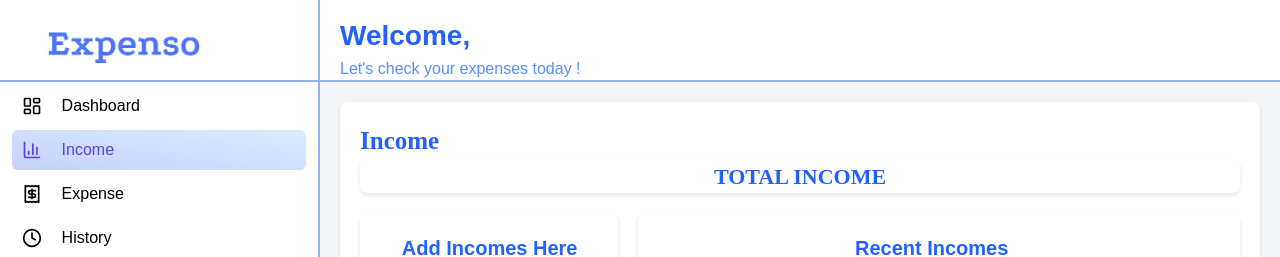
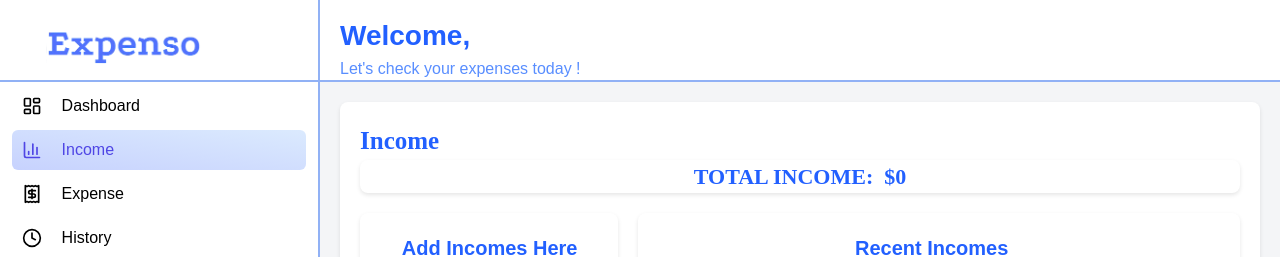
Before and after one commit to HassanKashif-pro/Expense-Tracker, a React (Vite) app in the folder my-react-app/: page /income in a window 1280 px wide. Shown: the top 257 px of the page. Built offline with nearby package versions, Linux system fonts and the light colour scheme; no server answers; a web font is replaced by a local one.

Commit message:
expense cards stylings advanced (WIP)

```diff
--- a/my-react-app/src/pages/Income.tsx
+++ b/my-react-app/src/pages/Income.tsx
@@ -128,7 +128,18 @@ function Income() {
       <Header />
       <div className="card" style={{ height: "80vh", margin: "20px" }}>
         <div className="expense-title">Income</div>
-        <div className="total-card">TOTAL INCOME</div>
+        <div className="total-card">
+          TOTAL INCOME:{" "}
+          <div>
+            <h3>
+              &nbsp; $
+              {incomeData.reduce(
+                (total: number, income: any) => total + income.amount,
+                0
+              )}
+            </h3>
+          </div>
+        </div>
         <div className="cards-wrapper">
           <div className="form-card">
             <div
--- a/my-react-app/src/styles/expense.css
+++ b/my-react-app/src/styles/expense.css
@@ -64,11 +64,12 @@
   width: 97%;
   box-shadow: none;
   border: 1.5px solid transparent; /* Start with a transparent border */
-  transition: box-shadow 0.3s ease, transform 0.3s ease, border-color 0.3s ease;
+  box-shadow: 3px 3px 1px #00000033;
   border-color: #000000; /* Add green border color on hover */
 }
 
 .expense-Cards:hover {
-  transform: translateY(-6px); /* Subtle lift effect */
-  box-shadow: 3px 3px 1px #00000033;
+  transition: box-shadow 0.3s ease, transform 0.3s ease, border-color 0.3s ease;
+  transform: translateY(3px); /* Subtle lift effect */
+  box-shadow: none;
 }
```
